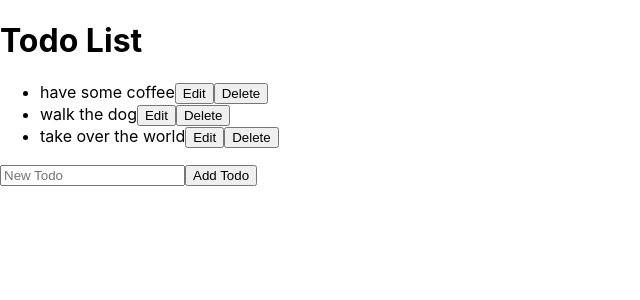
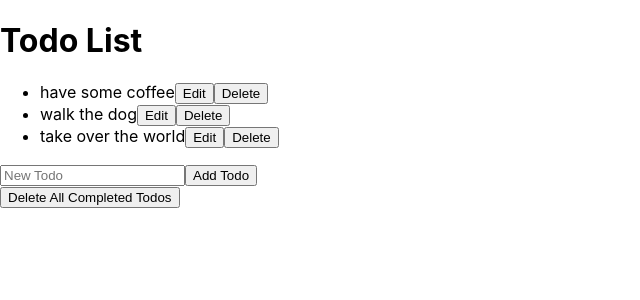
Before and after one commit to katmake/todo, a React (Create React App) app: page / in a window 1280 px wide. Shown: the top 300 px of the page, without its empty margins (0-640 px from the left). Built offline with nearby package versions, Linux system fonts and the light colour scheme.

Commit message:
delete all completed todos

```diff
--- a/src/components/TodoList.js
+++ b/src/components/TodoList.js
@@ -54,6 +54,12 @@ export default class TodoList extends Component {
     });
   };
 
+  deleteAllCompletedTodos = () => {
+    this.setState({
+      todos: this.state.todos.filter(todo => !todo.completed)
+    });
+  }
+
   render() {
     return (
       <div>
@@ -74,6 +80,7 @@ export default class TodoList extends Component {
           })}
         </ul>
         <TodoInput createTodo={this.createTodo} />
+        <button onClick={this.deleteAllCompletedTodos}>Delete All Completed Todos</button>
       </div>
     );
   }
```
